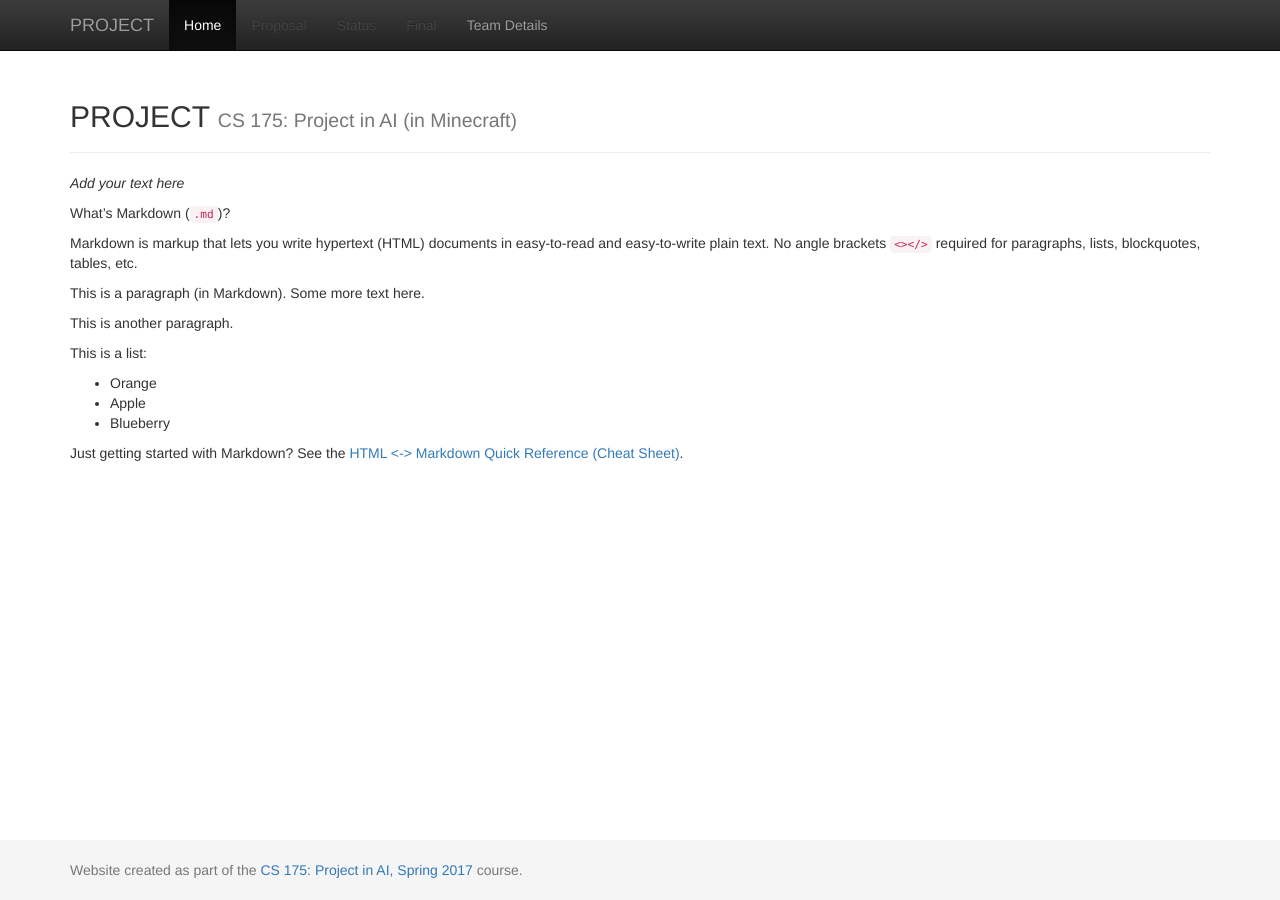
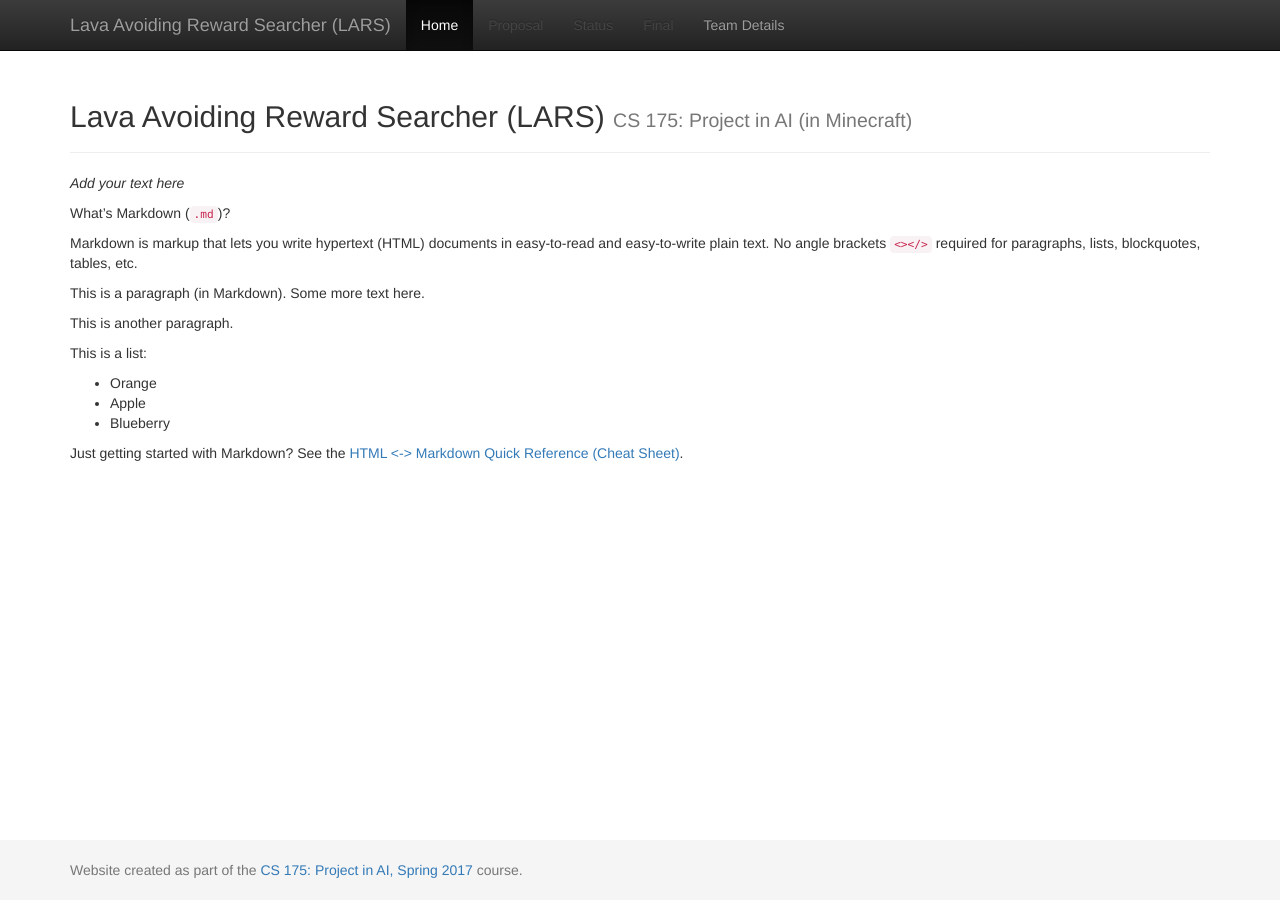
Before and after one commit to Frozen-Herring/CS-175, a Jekyll site: the page built from docs/index.md, in a window 1280 px wide. Built offline with Jekyll 4.4.1, drawn with Linux system fonts in a browser that asks for light colours.

Commit message:
Update _config.yml

```diff
--- a/docs/_config.yml
+++ b/docs/_config.yml
@@ -1,7 +1,7 @@
 ###########
 # site.title
 
-title:    'PROJECT'
+title:    'Lava Avoiding Reward Searcher (LARS)'
 subtitle: 'CS 175: Project in AI (in Minecraft)'
 
 
```
